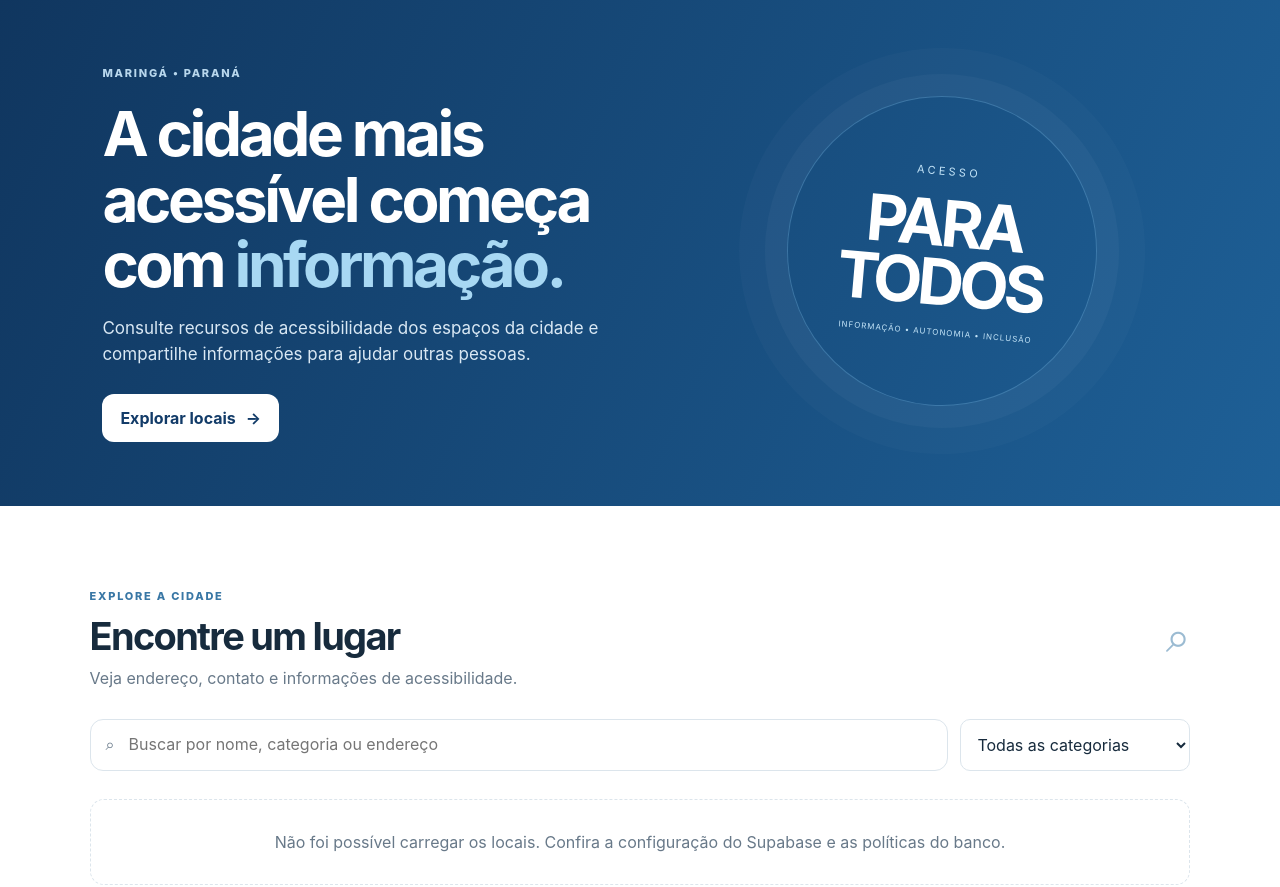
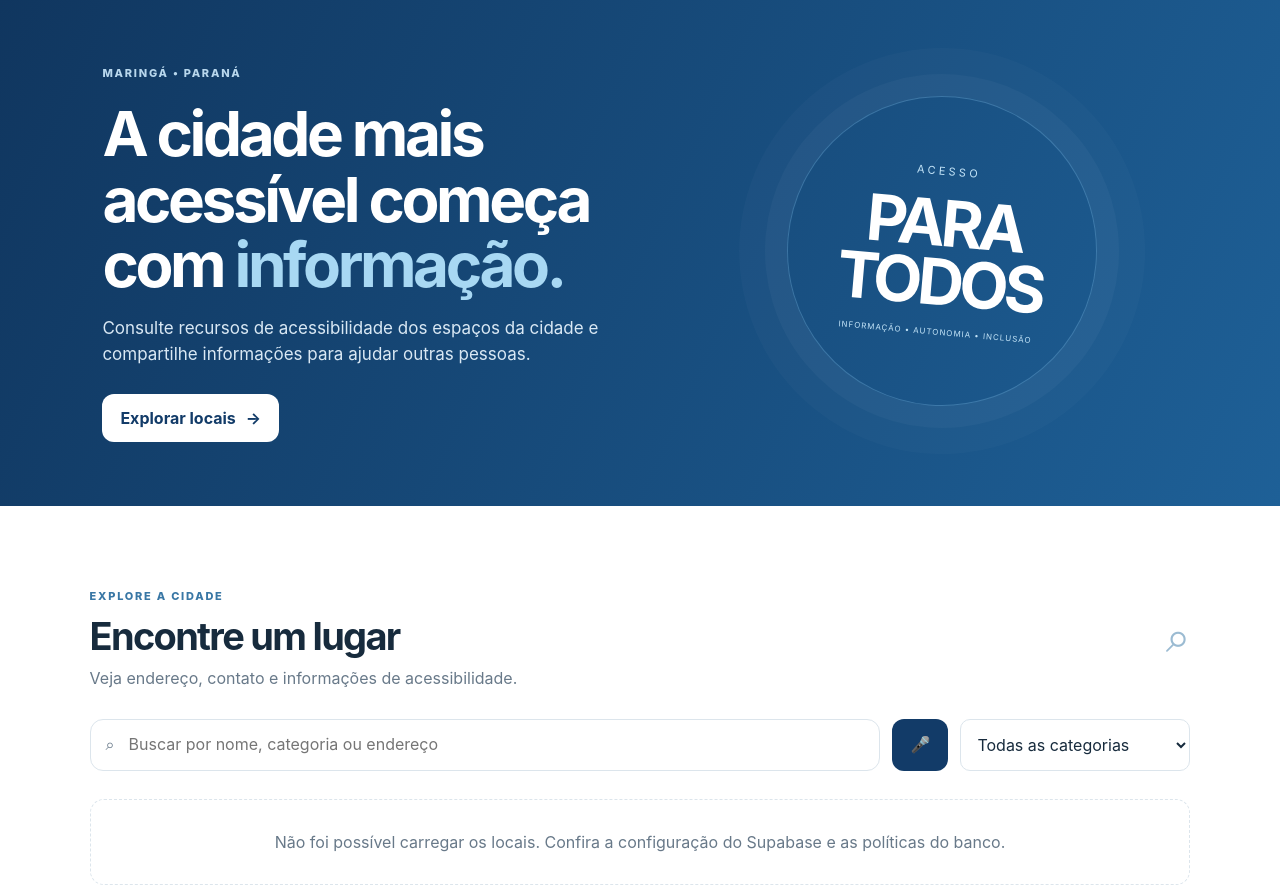
Before and after one commit to isahcarvalho/Acessa-Mais, a plain HTML site: page index.html in a window 1280 px wide. Shown: the part 81-968 px from the top of the page. Drawn offline with nearby package versions, Linux system fonts and the light colour scheme; no server answers.

Commit message:
Update index.html

```diff
--- a/index.html
+++ b/index.html
@@ -13,16 +13,33 @@
 <header class="topbar"><a class="brand" href="#inicio" aria-label="Acessa+ início"><span class="brand-mark">A+</span><span>Acessa<span class="brand-plus">+</span><small>ACESSIBILIDADE E MOBILIDADE</small></span></a><button id="admin-open" class="button button-ghost" type="button">Área da equipe</button></header>
 <main>
   <section id="inicio" class="hero"><div class="hero-copy"><span class="eyebrow">MARINGÁ • PARANÁ</span><h1>A cidade mais acessível começa com <em>informação.</em></h1><p>Consulte recursos de acessibilidade dos espaços da cidade e compartilhe informações para ajudar outras pessoas.</p><a class="button button-light" href="#lugares">Explorar locais <span aria-hidden="true">→</span></a></div><div class="hero-art" aria-hidden="true"><div class="hero-circle"><span>ACESSO</span><strong>PARA<br>TODOS</strong><small>INFORMAÇÃO • AUTONOMIA • INCLUSÃO</small></div></div></section>
-  <section class="section" id="lugares"><div class="section-heading"><div><span class="eyebrow blue">EXPLORE A CIDADE</span><h2>Encontre um lugar</h2><p>Veja endereço, contato e informações de acessibilidade.</p></div><span class="section-icon" aria-hidden="true">⌕</span></div>
-    <div class="search-row"><label class="search-box"><span aria-hidden="true">⌕</span><input id="search" type="search" placeholder="Buscar por nome, categoria ou endereço" aria-label="Buscar locais"></label><select id="category-filter" aria-label="Filtrar categoria"><option value="">Todas as categorias</option></select></div>
+
+  <section class="section" id="lugares">
+    <div class="section-heading"><div><span class="eyebrow blue">EXPLORE A CIDADE</span><h2>Encontre um lugar</h2><p>Veja endereço, contato e informações de acessibilidade.</p></div><span class="section-icon" aria-hidden="true">⌕</span></div>
+
+    <div class="search-row">
+      <label class="search-box">
+        <span aria-hidden="true">⌕</span>
+        <input id="search" type="search" placeholder="Buscar por nome, categoria ou endereço" aria-label="Buscar locais">
+      </label>
+      <button id="voice-btn" class="button button-primary" type="button" aria-label="Pesquisar por voz" title="Pesquisar por voz">🎤</button>
+      <select id="category-filter" aria-label="Filtrar categoria">
+        <option value="">Todas as categorias</option>
+      </select>
+    </div>
+
     <div id="places-grid" class="places-grid"><div class="loading">Carregando locais…</div></div>
   </section>
+
   <section class="section soft-section" id="legenda"><div class="section-heading"><div><span class="eyebrow blue">ENTENDA OS INDICADORES</span><h2>O que cada cor significa?</h2><p>As cores mostram o estado da informação, não uma nota geral do estabelecimento.</p></div></div><div class="legend-grid"><div class="legend-item"><i class="dot green"></i><div><b>Confirmado</b><small>O recurso foi verificado e está disponível.</small></div></div><div class="legend-item"><i class="dot red"></i><div><b>Não disponível</b><small>Foi verificado que o recurso não está disponível.</small></div></div><div class="legend-item"><i class="dot gray"></i><div><b>Não informado</b><small>Ainda não há informação confirmada.</small></div></div><div class="legend-item"><i class="dot orange"></i><div><b>Em verificação</b><small>A informação está sendo conferida.</small></div></div></div></section>
+
   <section class="section report-section" id="contribuir"><div class="report-copy"><span class="eyebrow blue">CONSTRUA COM A GENTE</span><h2>Encontrou uma informação diferente?</h2><p>Envie uma sugestão de atualização. Ela será analisada pela equipe antes de aparecer para todos.</p><p class="small-note">Sugestões não alteram automaticamente os dados públicos.</p></div><form id="suggestion-form" class="form-card"><label>Local<select id="suggest-place" required><option value="">Selecione um local</option></select></label><label>Recurso de acessibilidade<select id="suggest-feature" required></select></label><label>Informação sugerida<select id="suggest-status" required><option value="">Selecione</option><option>Confirmado</option><option>Não disponível</option><option>Em verificação</option><option>Não informado</option></select></label><label>Explique ou informe a fonte<textarea id="suggest-note" rows="3" minlength="8" maxlength="700" required placeholder="Conte como essa informação foi verificada ou inclua uma fonte pública."></textarea></label><label>Seu contato (opcional)<input id="suggest-contact" maxlength="120" placeholder="E-mail ou outro contato"></label><button class="button button-primary" type="submit">Enviar para análise</button><p id="suggest-feedback" class="feedback" role="status"></p></form></section>
+
   <section class="section report-section issue-section"><div class="report-copy"><span class="eyebrow blue">MELHORIA DA CIDADE</span><h2>Relate uma barreira de acessibilidade</h2><p>Avise sobre calçada danificada, rampa bloqueada, elevador fora de serviço ou outro obstáculo.</p></div><form id="report-form" class="form-card"><label>Tipo de problema<select id="report-type" required><option value="">Selecione</option><option>Calçada danificada</option><option>Rampa bloqueada</option><option>Elevador fora de serviço</option><option>Sinalização acessível com problema</option><option>Ponto de ônibus inacessível</option><option>Obra ou bloqueio</option><option>Outro</option></select></label><label>Localização<input id="report-location" required minlength="5" maxlength="180" placeholder="Rua, número, bairro ou ponto de referência"></label><label>Descrição<textarea id="report-description" required minlength="10" maxlength="700" rows="3" placeholder="Descreva o que precisa ser observado."></textarea></label><button class="button button-primary" type="submit">Enviar relato</button><p id="report-feedback" class="feedback" role="status"></p><p class="small-note">O relato será encaminhado à equipe Acessa+ para análise. Este formulário não é um canal oficial de emergência ou atendimento da Prefeitura.</p></form></section>
 </main>
 <footer><div class="footer-brand"><span class="brand-mark">A+</span><b>Acessa+</b></div><p>Informação acessível para uma cidade mais inclusiva.</p><small>Projeto em desenvolvimento • Maringá–PR</small></footer>
 <div id="place-modal" class="modal" hidden><div class="modal-backdrop" data-close="place"></div><section class="modal-panel" role="dialog" aria-modal="true" aria-labelledby="modal-title"><button class="modal-close" data-close="place" aria-label="Fechar">×</button><div id="place-detail"></div></section></div>
 <div id="admin-modal" class="modal" hidden><div class="modal-backdrop" data-close="admin"></div><section class="modal-panel admin-panel" role="dialog" aria-modal="true" aria-labelledby="admin-title"><button class="modal-close" data-close="admin" aria-label="Fechar">×</button><div id="admin-content"><span class="eyebrow blue">ACESSO RESTRITO</span><h2 id="admin-title">Área da equipe</h2><p>Entre com a conta autorizada pela administração do Acessa+.</p><form id="login-form" class="form-card compact"><label>E-mail<input id="login-email" type="email" autocomplete="username" required></label><label>Senha<input id="login-password" type="password" autocomplete="current-password" required></label><button class="button button-primary" type="submit">Entrar</button><p id="login-feedback" class="feedback" role="status"></p></form></div></section></div>
 <div id="toast" class="toast" role="status" aria-live="polite"></div>
-</body></html>
+</body>
+</html>
```
